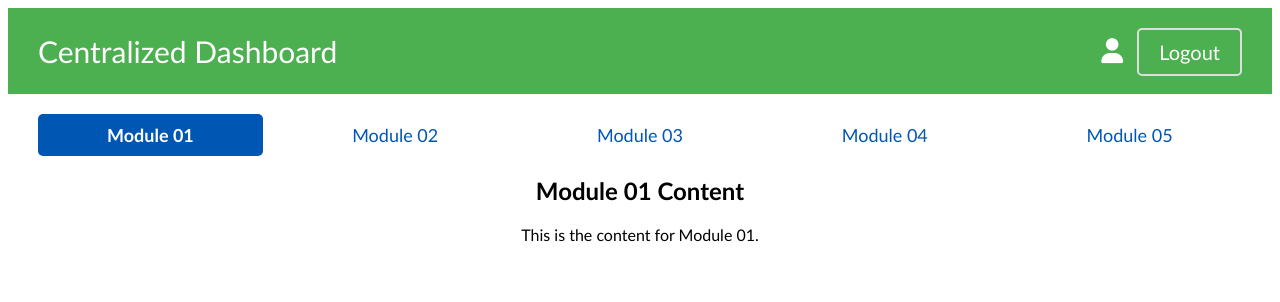
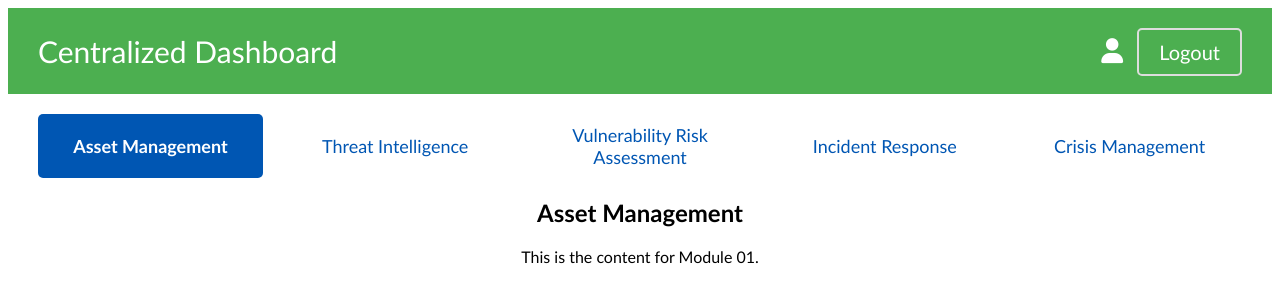
Before and after one commit to Institute-of-Automation-Research-Eng/Centralized_Dashboard, a React (Vite) app in the folder client/: page /home in a window 1280 px wide. Shown: the top 302 px of the page. Built offline with nearby package versions, Linux system fonts and the light colour scheme.

Commit message:
updated files with module names

```diff
--- a/client/src/components/Home/Home.jsx
+++ b/client/src/components/Home/Home.jsx
@@ -1,29 +1,29 @@
 import { useState } from 'react';
 
 import Tabs from '../Tabs/Tabs';
-import Module01 from '../Modules/Module01';
-import Module02 from '../Modules/Module02';
-import Module03 from '../Modules/Module03';
-import Module04 from '../Modules/Module04';
-import Module05 from '../Modules/Module05';
+import AssetManagement from '../Modules/AssetManagement';
+import ThreatIntelligence from '../Modules/ThreatIntelligence';
+import VulnerabilityRiskAssessment from '../Modules/VulnerabilityRiskAssessment';
+import IncidentResponse from '../Modules/IncidentResponse';
+import CrisisManagement from '../Modules/CrisisManagement';
 
 import './Home.css';
 
 const Home = () => {
-  const [activeTab, setActiveTab] = useState('module1');
+  const [activeTab, setActiveTab] = useState('AssetManagement');
 
   const renderContent = () => {
     switch (activeTab) {
-      case 'module1':
-        return <Module01 />;
-      case 'module2':
-        return <Module02 />;
-      case 'module3':
-        return <Module03 />;
-      case 'module4':
-        return <Module04 />;
-      case 'module5':
-        return <Module05 />;
+      case 'AssetManagement':
+        return <AssetManagement />;
+      case 'ThreatIntelligence':
+        return <ThreatIntelligence />;
+      case 'VulnerabilityRiskAssessment':
+        return <VulnerabilityRiskAssessment />;
+      case 'IncidentResponse':
+        return <IncidentResponse />;
+      case 'CrisisManagement':
+        return <CrisisManagement />;
       default:
         return null;
     }
--- /dev/null
+++ b/client/src/components/Modules/AssetManagement.jsx
@@ -0,0 +1,8 @@
+const AssetManagement = () => (
+  <div>
+    <h2>Asset Management</h2>
+    <p>This is the content for Module 01.</p>
+  </div>
+);
+
+export default AssetManagement;
--- /dev/null
+++ b/client/src/components/Modules/CrisisManagement.jsx
@@ -0,0 +1,8 @@
+const CrisisManagement = () => (
+    <div>
+      <h2>Crisis Management</h2>
+      <p>This is the content for Module 05.</p>
+    </div>
+  );
+
+export default CrisisManagement;
--- /dev/null
+++ b/client/src/components/Modules/IncidentResponse.jsx
@@ -0,0 +1,8 @@
+const IncidentResponse = () => (
+    <div>
+      <h2>Incident Response</h2>
+      <p>This is the content for Module 04.</p>
+    </div>
+  );
+
+  export default IncidentResponse;
--- a/client/src/components/Modules/Module01.jsx
+++ /dev/null
@@ -1,8 +0,0 @@
-const Module01 = () => (
-  <div>
-    <h2>Module 01 Content</h2>
-    <p>This is the content for Module 01.</p>
-  </div>
-);
-
-export default Module01;
--- a/client/src/components/Modules/Module02.jsx
+++ /dev/null
@@ -1,8 +0,0 @@
-const Module02 = () => (
-    <div>
-      <h2>Module 02 Content</h2>
-      <p>This is the content for Module 02.</p>
-    </div>
-  );
-
-  export default Module02;
--- a/client/src/components/Modules/Module03.jsx
+++ /dev/null
@@ -1,8 +0,0 @@
-const Module03 = () => (
-    <div>
-      <h2>Module 03 Content</h2>
-      <p>This is the content for Module 03.</p>
-    </div>
-  );
-
-  export default Module03;
--- a/client/src/components/Modules/Module04.jsx
+++ /dev/null
@@ -1,8 +0,0 @@
-const Module04 = () => (
-    <div>
-      <h2>Module 04 Content</h2>
-      <p>This is the content for Module 04.</p>
-    </div>
-  );
-
-  export default Module04;
--- a/client/src/components/Modules/Module05.jsx
+++ /dev/null
@@ -1,8 +0,0 @@
-const Module05 = () => (
-    <div>
-      <h2>Module 05 Content</h2>
-      <p>This is the content for Module 05.</p>
-    </div>
-  );
-
-export default Module05;
--- /dev/null
+++ b/client/src/components/Modules/ThreatIntelligence.jsx
@@ -0,0 +1,8 @@
+const ThreatIntelligence = () => (
+    <div>
+      <h2>Threat Intelligence</h2>
+      <p>This is the content for Module 02.</p>
+    </div>
+  );
+
+  export default ThreatIntelligence;
--- /dev/null
+++ b/client/src/components/Modules/VulnerabilityRiskAssessment.jsx
@@ -0,0 +1,8 @@
+const VulnerabilityRiskAssessment = () => (
+    <div>
+      <h2>Vulnerability RiskAssessment</h2>
+      <p>This is the content for Module 03.</p>
+    </div>
+  );
+
+  export default VulnerabilityRiskAssessment;
--- a/client/src/components/Tabs/Tabs.jsx
+++ b/client/src/components/Tabs/Tabs.jsx
@@ -2,11 +2,11 @@
 
 const Tabs = ({ activeTab, setActiveTab }) => {
   const tabs = [
-    { id: 'module1', label: 'Module 01' },
-    { id: 'module2', label: 'Module 02' },
-    { id: 'module3', label: 'Module 03' },
-    { id: 'module4', label: 'Module 04' },
-    { id: 'module5', label: 'Module 05' },
+    { id: 'AssetManagement', label: 'Asset Management' },
+    { id: 'ThreatIntelligence', label: 'Threat Intelligence' },
+    { id: 'VulnerabilityRiskAssessment', label: 'Vulnerability Risk Assessment' },
+    { id: 'IncidentResponse', label: 'Incident Response' },
+    { id: 'CrisisManagement', label: 'Crisis Management' },
   ];
 
   return (
```
